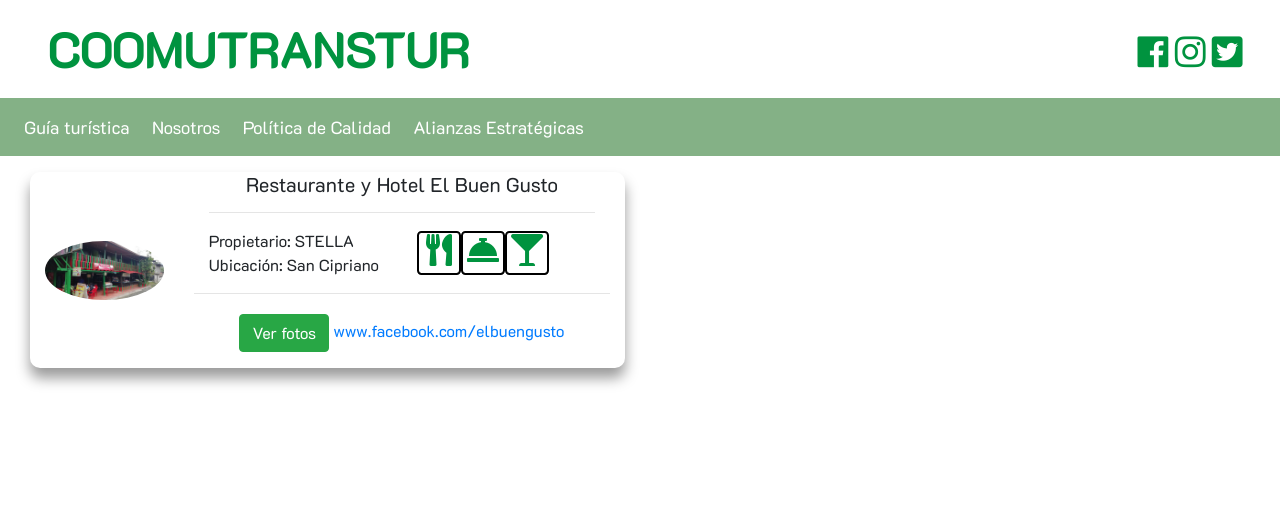
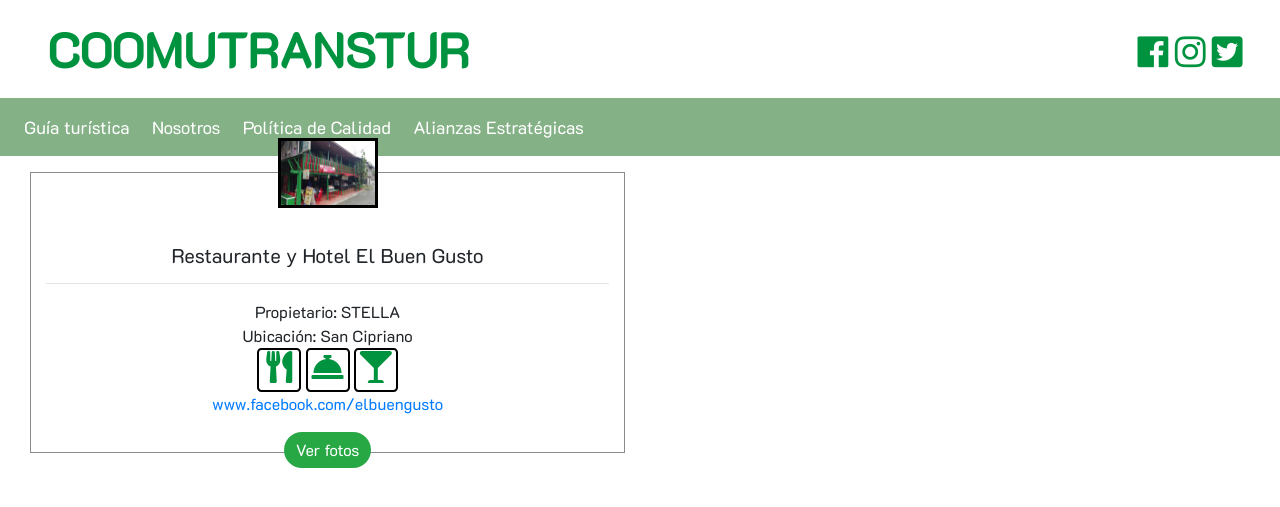
Before and after one commit to Fserver/COOMUTRANSTUR, a PHP site: page /alianzas.html in a window 1280 px wide. Shown: the top 507 px of the page. Run offline with PHP 8.4, Linux system fonts and the light colour scheme; some libraries are stand-ins or nearby versions.

Commit message:
alianza 2.0

```diff
--- a/alianzas.html
+++ b/alianzas.html
@@ -79,49 +79,39 @@
   </section>
 
   <section>
-    <div class="container-fluid" data-aos="fade-up" data-aos-anchor-placement="center-bottom">
+    <div class="container-fluid">
+      <div class="row">
 
-      <div class="row">
-        <div class="col-sm-12 col-lg-6">
+        <div class="col-6">
           <!-- Div col -->
           <div class="alianza row align-items-center">
-            <div class="col-sm-3 text-center">
+            <div class="col text-center">
               <a href="img/restaurante y hotel el buen gusto/IMG_20180916_113530.jpg" data-featherlight="image"><img
-                  class="img-fluid rounded-circle" src="img/restaurante y hotel el buen gusto/IMG_20180916_113530.jpg"></a>
+                  class="cabecita img-fluid" src="img/restaurante y hotel el buen gusto/IMG_20180916_113530.jpg"></a>
             </div>
-            <div class="col-sm-9">
-              <div class="row">
-                <div class="col-12">
-                  <div class="alianza-titulo">
-                    <h5 class="text-center">Restaurante y Hotel El Buen Gusto</h5>
+            <div class="w-100"></div>
+            <div class="col text-center">
+
+              <h5>Restaurante y Hotel El Buen Gusto</h5>
+
               <hr>
-                  </div>
-                </div>
-
-                <div class="col">
               Propietario: STELLA <br>
               Ubicación: San Cipriano
-                </div>
 
-                <div class="col text-center d-flex align-items-center">
-                  <!-- <p>Servicios:</p> -->
+              <div class="w-100"></div>
               <i class="au fas fa-utensils fa-2x" data-toggle="tooltip" data-placement="bottom" title="Restaurante"></i>
               <i class="au fas fa-concierge-bell fa-2x" data-toggle="tooltip" data-placement="bottom" title="Hospedaje"></i>
               <i class="au fas fa-glass-martini fa-2x" data-toggle="tooltip" data-placement="bottom" title="Bar"></i>
-                </div>
 
-                <div class="w-100">
-                  <hr>
-                </div>
-                <div class="col mt-1 mb-3 text-center">
-                  <button type="button" class="btn btn-success" data-toggle="modal" data-target="#exampleModal">Ver
+              <div class="w-100"></div>
+              <a class="" href="#!">www.facebook.com/elbuengusto</a>
+
+              <div class="w-100"></div>
+              <button type="button" class="botoncito btn btn-success" data-toggle="modal" data-target="#exampleModal">Ver
                 fotos</button>
-                  <a class="" href="#!">www.facebook.com/elbuengusto</a>
             </div>
           </div>
         </div>
-          </div>
-
       </div> <!-- fin Div col -->
 
 
--- a/css/style.css
+++ b/css/style.css
@@ -173,7 +173,7 @@ header .bg-nav-menu {
   -webkit-border-radius: 10px 10px 10px 10px;
   border: 0px solid #000000;
 
-  padding: 1em .3em;
+  padding: 1em 0.3em;
 
   margin-bottom: 1em;
 }
@@ -185,17 +185,26 @@ Alianza       V
 */
 
 .alianza {
-  border-radius: 10px 10px 10px 10px;
-  -moz-border-radius: 10px 10px 10px 10px;
-  -webkit-border-radius: 10px 10px 10px 10px;
-  border: 0px solid #000000;
-
-  -webkit-box-shadow: 0px 10px 14px 0px rgba(0, 0, 0, 0.4);
-  -moz-box-shadow: 0px 10px 14px 0px rgba(0, 0, 0, 0.4);
-  box-shadow: 0px 10px 14px 0px rgba(0, 0, 0, 0.4);
+  border: 0.5px solid #8b8b8b;
 
   margin-top: 1em;
   margin-bottom: 1em;
+}
+.cabecita {
+  width: 100px;
+  height: 70px;
+  position: relative;
+  top: -35px;
+  border: solid black;
+}
+.botoncito {
+  position: relative;
+  bottom: -16px;
+
+  border-radius: 200px 200px 200px 200px;
+  -moz-border-radius: 200px 200px 200px 200px;
+  -webkit-border-radius: 200px 200px 200px 200px;
+  border: 0px solid #000000;
 }
 
 #footer i {
```
Lines whose indentation alone changed are shown as unchanged.
